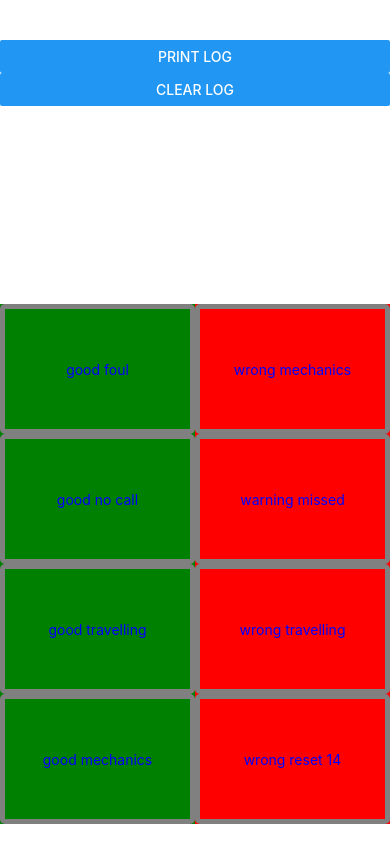
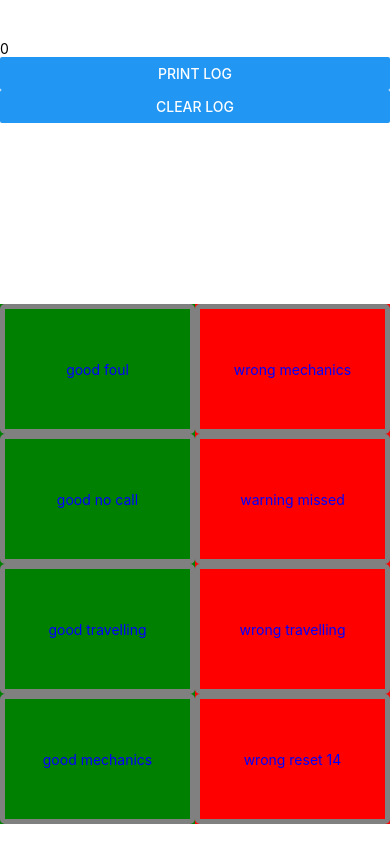
Before and after one commit to AllioNicholas/ClipSync, a React Native app: screen / in a window 390 px wide. Built offline with nearby package versions, Linux system fonts and the light colour scheme.

Commit message:
Added provider consumer with handling of timer methods

```diff
--- a/src/components/Content/index.jsx
+++ b/src/components/Content/index.jsx
@@ -1,9 +1,10 @@
 // @flow strict
 import * as React from 'react';
-import { Button } from 'react-native';
+import { Button, Text, TouchableOpacity } from 'react-native';
 import styled from 'styled-components/native';
 import { POSITIVE_EVENTS, NEGATIVE_EVENTS, getLog, clearEvents } from '../../services/events';
 import ActionButton from './components/ActionButton';
+import * as TimeContext from '../../services/time/context';
 
 const StyledContainer = styled.View`
   flex: 1;
@@ -37,6 +38,13 @@ const StyledNegatives = styled.View`
 
 const Content = () => (
   <StyledContainer>
+    <TimeContext.Consumer>
+      {({ elapsedTime, toggleTimer, resetTimer }) => (
+        <TouchableOpacity onPress={() => toggleTimer()} onLongPress={() => resetTimer()}>
+          <Text>{elapsedTime}</Text>
+        </TouchableOpacity>
+      )}
+    </TimeContext.Consumer>
     <Button title="Print log" onPress={() => getLog().then(log => console.log(log))} />
     <Button title="Clear log" onPress={() => clearEvents()} />
     <StyledButtonContainer>
```
